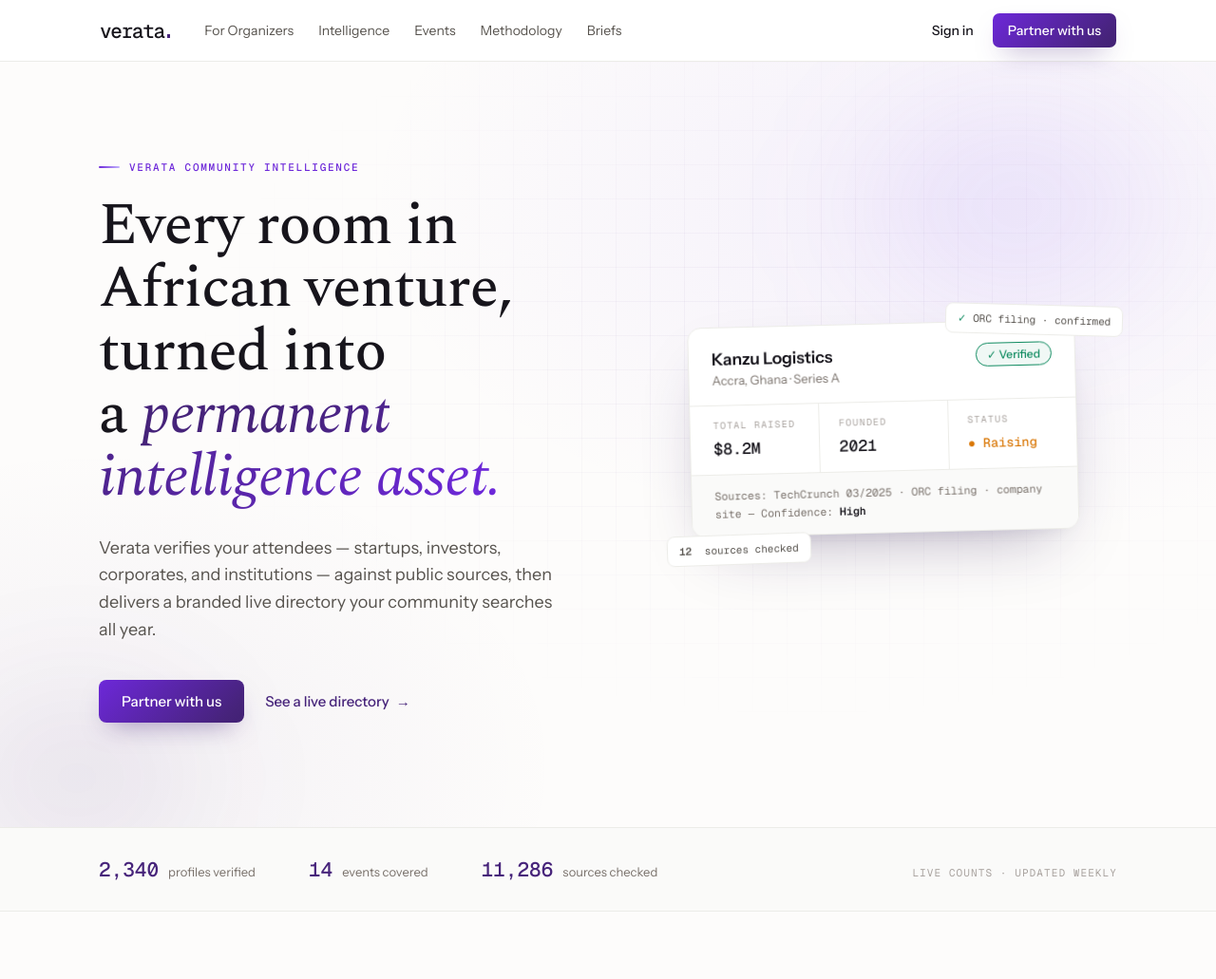
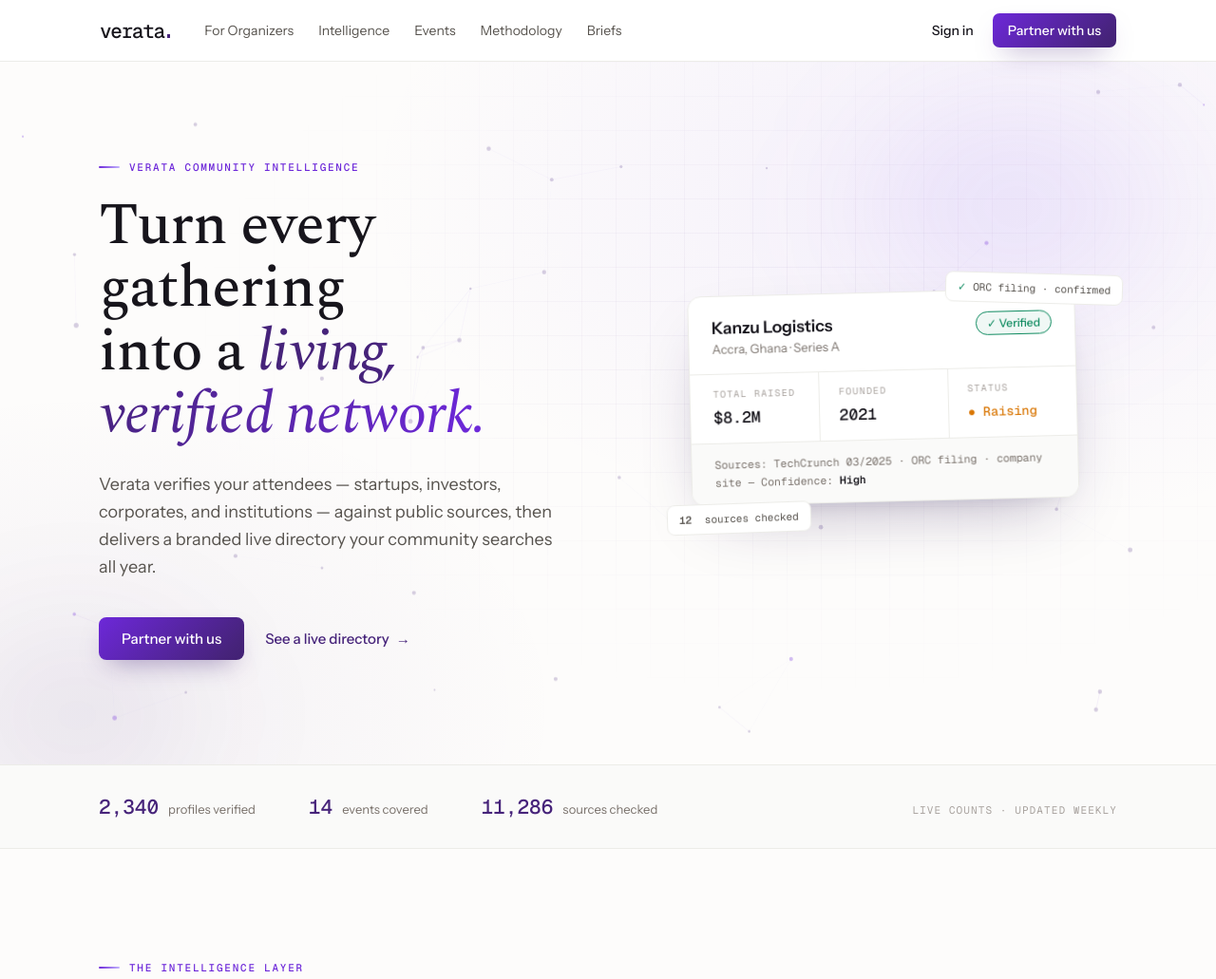
Before and after one commit to Gbolahaann/verata-site, a plain HTML site: page index.html in a window 1280 px wide. Shown: the top 1031 px of the page at 95% size. Drawn offline with nearby package versions, Linux system fonts and the light colour scheme.

Commit message:
New hero headline, ambient hero constellation, editable Ask bar
Hero reads "Turn every gathering into a living, verified network."
A light constellation with verification pulses now drifts behind the
hero. The Ask search bar is a real input: click selects the demo
query, typing replaces it, Enter pulses the answer card.

Co-Authored-By: Claude Fable 5 <noreply@anthropic.com>

```diff
--- a/index.html
+++ b/index.html
@@ -103,6 +103,7 @@ h2.section-title {
 @keyframes vDash   { to { stroke-dashoffset: -20; } }
 @keyframes vShimmer { 0% { background-position: 0% 50%; } 50% { background-position: 100% 50%; } 100% { background-position: 0% 50%; } }
 @keyframes vBlink { 0%, 45% { opacity: 1; } 50%, 100% { opacity: 0; } }
+@keyframes vAnswerPulse { 0% { opacity: 1; } 35% { opacity: 0.45; } 100% { opacity: 1; } }
 
 /* ---------- logo (per LOGO-SPEC: "The Ledger") ---------- */
 .verata-logo {
@@ -194,6 +195,7 @@ header.hero {
   mask-image: radial-gradient(860px 520px at 66% 38%, black, transparent 76%);
 }
 .hero-blob { position: absolute; border-radius: 999px; pointer-events: none; filter: blur(56px); }
+.hero-net { position: absolute; inset: 0; width: 100%; height: 100%; pointer-events: none; opacity: 0.75; }
 .hero-blob.a { width: 620px; height: 460px; right: -120px; top: -90px; background: radial-gradient(closest-side, rgba(139,92,246,0.12), transparent 72%); animation: vDrift 14s ease-in-out infinite alternate; }
 .hero-blob.b { width: 520px; height: 400px; left: -150px; bottom: -130px; background: radial-gradient(closest-side, rgba(70,35,122,0.08), transparent 72%); animation: vDrift 19s ease-in-out infinite alternate-reverse; }
 .hero-inner {
@@ -412,8 +414,17 @@ h1.hero-title em {
   box-shadow: 0 24px 60px -30px rgba(43,22,80,0.25), 0 4px 16px -10px rgba(23,21,28,0.08);
 }
 .ask-bar svg { flex: none; }
-.ask-query { font-family: var(--mono); font-size: clamp(13.5px, 2.2vw, 17px); font-weight: 500; color: var(--ink); white-space: nowrap; overflow: hidden; }
+.ask-query {
+  font-family: var(--mono); font-size: clamp(13.5px, 2.2vw, 17px); font-weight: 500; color: var(--ink);
+  flex: 1; min-width: 0; border: none; outline: none; background: transparent; padding: 0;
+  caret-color: var(--violet);
+}
+.ask-query::placeholder { color: var(--faint); opacity: 1; }
 .ask-caret { flex: none; width: 2px; height: 1.25em; background: var(--violet); animation: vBlink 1.1s steps(1) infinite; }
+.ask-bar:focus-within { border-color: #D4C6EE; box-shadow: 0 24px 60px -30px rgba(43,22,80,0.3), 0 0 0 3px rgba(109,40,217,0.10); }
+.ask-bar:focus-within .ask-caret { display: none; }
+.ask-bar { cursor: text; transition: border-color 0.25s, box-shadow 0.25s; }
+.ask-answer.pulse { animation: vAnswerPulse 0.55s ease; }
 .ask-try { font-family: var(--mono); font-size: 12px; color: var(--faint); margin: 14px 6px 0; transition: opacity 0.45s ease; min-height: 1.4em; }
 .ask-answer {
   margin-top: 26px; background: #fff; border: 1px solid var(--line); border-radius: 12px;
@@ -612,10 +623,11 @@ footer.site {
   <div class="hero-grid-lines"></div>
   <div class="hero-blob a"></div>
   <div class="hero-blob b"></div>
+  <canvas class="hero-net" id="heroCanvas"></canvas>
   <div class="wrap hero-inner">
     <div>
       <div class="eyebrow reveal">VERATA COMMUNITY INTELLIGENCE</div>
-      <h1 class="hero-title reveal" data-delay="90">Every room in African venture, turned into a <em>permanent intelligence asset.</em></h1>
+      <h1 class="hero-title reveal" data-delay="90">Turn every gathering into a <em>living, verified network.</em></h1>
       <p class="hero-sub reveal" data-delay="180">Verata verifies your attendees — startups, investors, corporates, and institutions — against public sources, then delivers a branded live directory your community searches all year.</p>
       <div class="hero-ctas reveal" data-delay="270">
         <a href="#contact" class="btn">Partner with us</a>
@@ -869,8 +881,8 @@ footer.site {
     <div class="ask-stage reveal" data-delay="220">
       <div class="ask-bar">
         <svg width="18" height="18" viewBox="0 0 18 18" fill="none"><circle cx="8" cy="8" r="5.5" stroke="#A8A29E" stroke-width="1.6"/><path d="M12.2 12.2 L16 16" stroke="#A8A29E" stroke-width="1.6" stroke-linecap="round"/></svg>
-        <span class="ask-query" id="askQuery">Which fintech founders in this community are raising?</span>
-        <span class="ask-caret"></span>
+        <input class="ask-query" id="askQuery" type="text" value="Which fintech founders in this community are raising?" placeholder="Ask your community anything…" aria-label="Ask your community" spellcheck="false" autocomplete="off">
+        <span class="ask-caret" id="askCaret"></span>
       </div>
       <div class="ask-try" id="askTry"></div>
       <div class="ask-answer">
@@ -1086,7 +1098,18 @@ footer.site {
   var askQuery = document.getElementById("askQuery");
   var askTry = document.getElementById("askTry");
   if (askQuery && askTry) {
-    var fullQuery = askQuery.textContent;
+    var fullQuery = askQuery.value;
+    var askBar = askQuery.parentNode;
+    var askAnswer = askBar.parentNode.querySelector(".ask-answer");
+    askBar.addEventListener("click", function () { askQuery.focus(); });
+    askQuery.addEventListener("keydown", function (ev) {
+      if (ev.key === "Enter") {
+        ev.preventDefault();
+        askAnswer.classList.remove("pulse");
+        void askAnswer.offsetWidth;
+        askAnswer.classList.add("pulse");
+      }
+    });
     var tries = [
       "Try: \u201CWhich corporates here have partnered with logistics startups?\u201D",
       "Try: \u201CWho invested in Ghanaian healthtech this year?\u201D"
@@ -1103,8 +1126,13 @@ footer.site {
     }, 4500);
     var reducedMotion = window.matchMedia && window.matchMedia("(prefers-reduced-motion: reduce)").matches;
     if (!reducedMotion && "IntersectionObserver" in window) {
-      askQuery.textContent = "";
+      askQuery.value = "";
       var typed = false;
+      var userTookOver = false;
+      askQuery.addEventListener("focus", function () {
+        if (!userTookOver && askQuery.value) askQuery.select();
+        userTookOver = true;
+      });
       var ioAsk = new IntersectionObserver(function (entries) {
         entries.forEach(function (e) {
           if (!e.isIntersecting || typed) return;
@@ -1112,15 +1140,16 @@ footer.site {
           ioAsk.unobserve(e.target);
           var i = 0;
           var typeTick = function () {
-            askQuery.textContent = fullQuery.slice(0, i);
+            if (userTookOver) return;
+            askQuery.value = fullQuery.slice(0, i);
             i++;
             if (i <= fullQuery.length) setTimeout(typeTick, 34);
           };
           setTimeout(typeTick, 350);
         });
       }, { threshold: 0.4 });
-      ioAsk.observe(askQuery.parentNode);
-      setTimeout(function () { if (!typed) { askQuery.textContent = fullQuery; typed = true; } }, 6000);
+      ioAsk.observe(askBar);
+      setTimeout(function () { if (!typed && !userTookOver) { askQuery.value = fullQuery; typed = true; } }, 6000);
     }
   }
 
@@ -1159,14 +1188,13 @@ footer.site {
   window.addEventListener("load", drawIntelLines);
   setTimeout(drawIntelLines, 600);
 
-  /* constellation network in the Horizon section */
-  var canvas = document.getElementById("netCanvas");
+  /* constellation networks: dark in the Horizon, light behind the hero */
   var reduced = window.matchMedia && window.matchMedia("(prefers-reduced-motion: reduce)").matches;
-  if (canvas && canvas.getContext && !reduced) {
+  var makeNet = function (canvas, opts) {
+    if (!canvas || !canvas.getContext || reduced) return;
     var ctx = canvas.getContext("2d");
-    var dots = [], W = 0, H = 0, dpr = Math.min(window.devicePixelRatio || 1, 2);
-    var COUNT = 70, LINK = 130;
-    var seed = 42;
+    var dots = [], pulses = [], W = 0, H = 0, dpr = Math.min(window.devicePixelRatio || 1, 2);
+    var seed = opts.seed;
     var rand = function () { seed = (seed * 16807) % 2147483647; return (seed - 1) / 2147483646; };
     var size = function () {
       var r = canvas.parentNode.getBoundingClientRect();
@@ -1176,15 +1204,23 @@ footer.site {
     };
     var init = function () {
       dots = [];
-      for (var i = 0; i < COUNT; i++) {
+      for (var i = 0; i < opts.count; i++) {
         dots.push({
           x: rand() * W, y: rand() * H,
-          vx: (rand() - 0.5) * 0.22, vy: (rand() - 0.5) * 0.22,
+          vx: (rand() - 0.5) * opts.speed, vy: (rand() - 0.5) * opts.speed,
           r: 1 + rand() * 1.6,
           hot: rand() < 0.18
         });
       }
     };
+    if (opts.pulseEvery) {
+      setInterval(function () {
+        if (dots.length && document.visibilityState === "visible") {
+          var d = dots[Math.floor(rand() * dots.length)];
+          pulses.push({ dot: d, t0: performance.now() });
+        }
+      }, opts.pulseEvery);
+    }
     var draw = function () {
       ctx.clearRect(0, 0, W, H);
       for (var i = 0; i < dots.length; i++) {
@@ -1196,9 +1232,9 @@ footer.site {
           var b = dots[j];
           var dx = a.x - b.x, dy = a.y - b.y;
           var d2 = dx * dx + dy * dy;
-          if (d2 < LINK * LINK) {
-            var t = 1 - Math.sqrt(d2) / LINK;
-            ctx.strokeStyle = "rgba(139,92,246," + (0.16 * t).toFixed(3) + ")";
+          if (d2 < opts.link * opts.link) {
+            var t = 1 - Math.sqrt(d2) / opts.link;
+            ctx.strokeStyle = opts.line + (opts.lineAlpha * t).toFixed(3) + ")";
             ctx.lineWidth = 1;
             ctx.beginPath(); ctx.moveTo(a.x, a.y); ctx.lineTo(b.x, b.y); ctx.stroke();
           }
@@ -1206,15 +1242,36 @@ footer.site {
       }
       for (var k = 0; k < dots.length; k++) {
         var p = dots[k];
-        ctx.fillStyle = p.hot ? "rgba(196,181,253,0.85)" : "rgba(250,250,249,0.5)";
+        ctx.fillStyle = p.hot ? opts.hotDot : opts.dot;
         ctx.beginPath(); ctx.arc(p.x, p.y, p.r, 0, Math.PI * 2); ctx.fill();
+      }
+      var now = performance.now();
+      for (var m = pulses.length - 1; m >= 0; m--) {
+        var pl = pulses[m];
+        var pt = (now - pl.t0) / 1600;
+        if (pt >= 1) { pulses.splice(m, 1); continue; }
+        ctx.strokeStyle = opts.pulse + ((1 - pt) * 0.5).toFixed(3) + ")";
+        ctx.lineWidth = 1.2;
+        ctx.beginPath(); ctx.arc(pl.dot.x, pl.dot.y, 4 + pt * 20, 0, Math.PI * 2); ctx.stroke();
       }
       requestAnimationFrame(draw);
     };
     size(); init();
     window.addEventListener("resize", function () { size(); init(); });
     requestAnimationFrame(draw);
-  }
+  };
+  makeNet(document.getElementById("netCanvas"), {
+    seed: 42, count: 70, link: 130, speed: 0.22,
+    line: "rgba(139,92,246,", lineAlpha: 0.16,
+    dot: "rgba(250,250,249,0.5)", hotDot: "rgba(196,181,253,0.85)",
+    pulse: "rgba(196,181,253,", pulseEvery: 0
+  });
+  makeNet(document.getElementById("heroCanvas"), {
+    seed: 7, count: 46, link: 120, speed: 0.13,
+    line: "rgba(109,40,217,", lineAlpha: 0.09,
+    dot: "rgba(70,35,122,0.28)", hotDot: "rgba(109,40,217,0.4)",
+    pulse: "rgba(70,35,122,", pulseEvery: 2400
+  });
 })();
 </script>
 </body>
```
